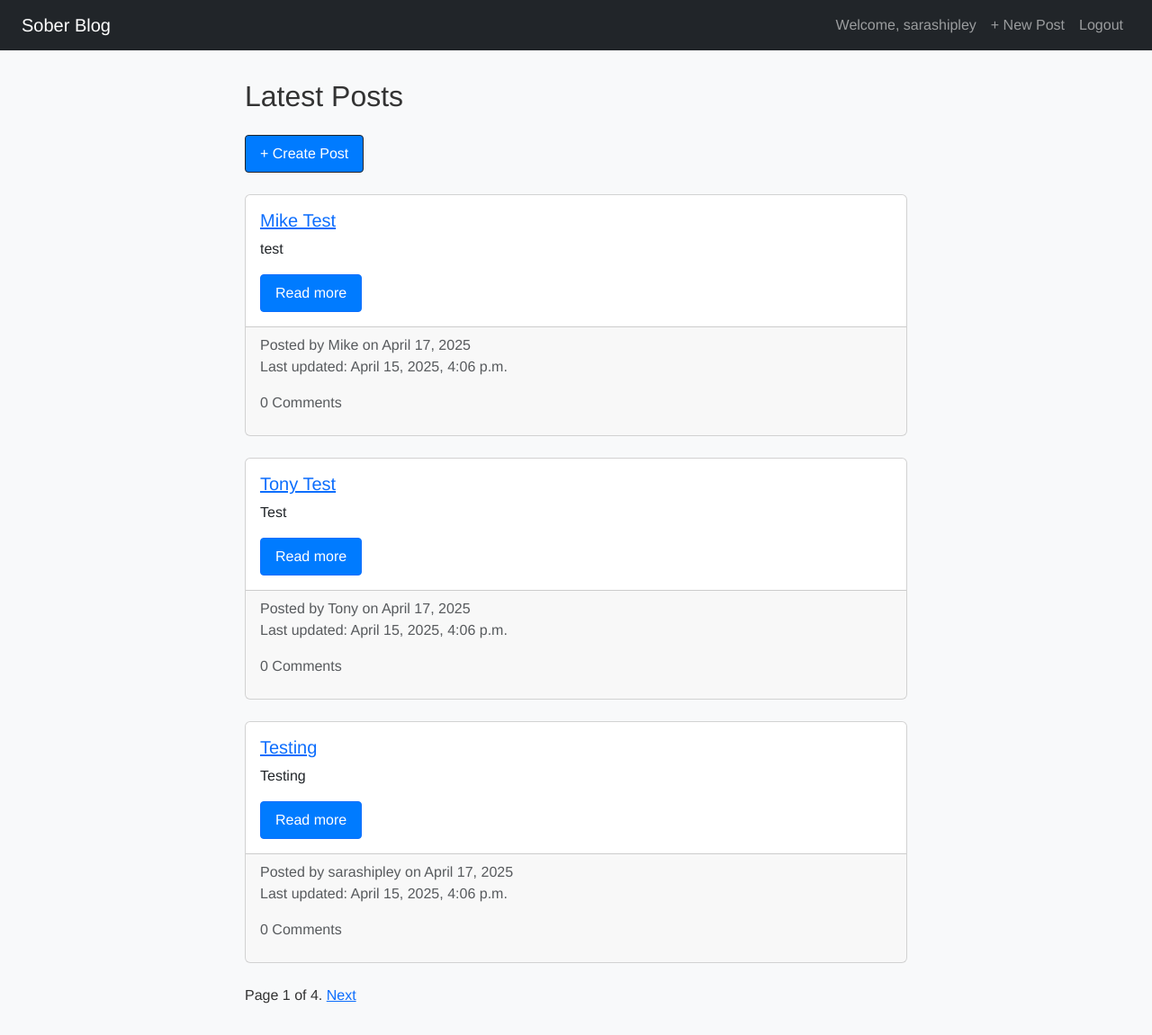
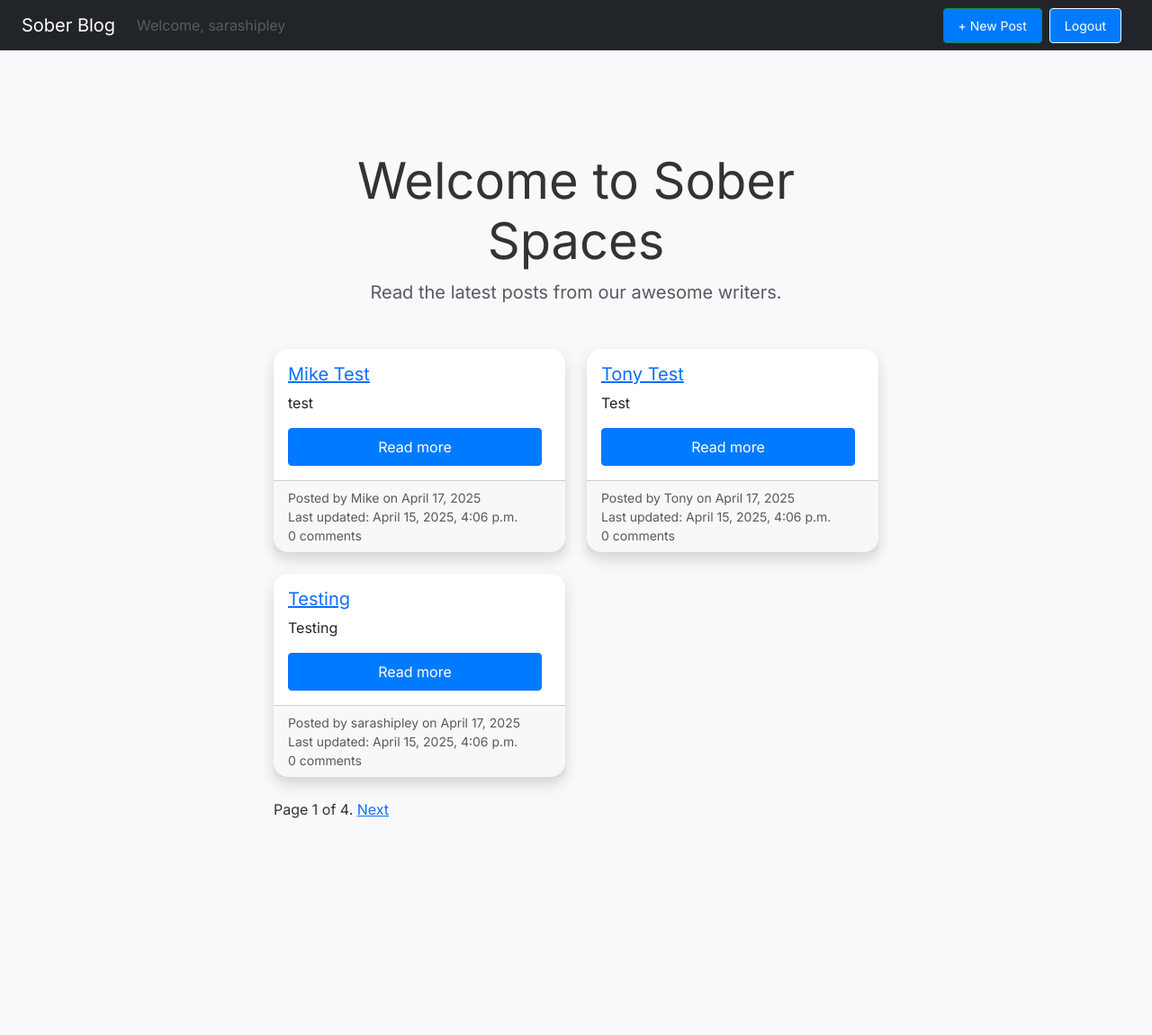
Before and after one commit to shipleyux/ms3, a Django app: page / in a window 1280 px wide. Shown: the whole page at 90% size. After the commit the page ends 910 px from the top, so only its background shows below. Run offline with Django 4.2, Linux system fonts and the light colour scheme; a user stored in the database is signed in; data comes from the database, SQL or seed files in the repository; data that the repository does not hold is empty.

Commit message:
add styling and being creating categories

```diff
--- a/blog/models.py
+++ b/blog/models.py
@@ -9,6 +9,16 @@ from django.contrib.auth.models import User
 from django.db.models.signals import post_save
 from django.dispatch import receiver
 
+# Categories model
+class Category(models.Model):
+    name = models.CharField(max_length=50, unique=True)
+
+    class Meta:
+        verbose_name_plural = "Categories"
+
+    def __str__(self):
+        return self.name
+
 # Blog Post model
 class Post(models.Model):
     title = models.CharField(max_length=200)
@@ -16,6 +26,7 @@ class Post(models.Model):
     created_at = models.DateTimeField(auto_now_add=True)
     updated = models.DateTimeField(auto_now=True)
     author = models.ForeignKey(User, on_delete=models.CASCADE, related_name='posts')
+    category = models.ForeignKey(Category, on_delete=models.SET_NULL, null=True, blank=True)
 
     def __str__(self):
         return self.title
--- a/blog/templates/blog/base.html
+++ b/blog/templates/blog/base.html
@@ -6,6 +6,9 @@
   <!-- Bootstrap 5.3 CDN -->
 <link href="https://cdn.jsdelivr.net/npm/bootstrap@5.3.3/dist/css/bootstrap.min.css" rel="stylesheet">
   <link rel="stylesheet" href="{% static 'css/style.css' %}">
+<link href="https://fonts.googleapis.com/css2?family=Inter:wght@400;600&display=swap" rel="stylesheet">
+
+
 </head>
 <body>
   <header>
@@ -16,28 +19,25 @@
         <span class="navbar-toggler-icon"></span>
       </button>
 
-      <div class="collapse navbar-collapse justify-content-end" id="navbarContent">
-        <ul class="navbar-nav">
+      <div class="collapse navbar-collapse" id="navbarContent">
+        <ul class="navbar-nav me-auto">
           {% if user.is_authenticated %}
             <li class="nav-item">
-              <a class="nav-link" href="#">Welcome, {{ user.username }}</a>
-            </li>
-            <li class="nav-item">
-              <a class="nav-link" href="{% url 'post_create' %}">+ New Post</a>
-            </li>
-            <li class="nav-item">
-              <a class="nav-link" href="{% url 'account_logout' %}">Logout</a>
-            </li>
-          {% else %}
-            <li class="nav-item">
-              <a class="nav-link" href="{% url 'account_login' %}">Login</a>
-            </li>
-            <li class="nav-item">
-              <a class="nav-link" href="{% url 'account_signup' %}">Register</a>
+              <span class="nav-link disabled">Welcome, {{ user.username }}</span>
             </li>
           {% endif %}
         </ul>
+        <div class="d-flex align-items-center">
+          {% if user.is_authenticated %}
+            <a href="{% url 'post_create' %}" class="btn btn-success btn-sm me-2">+ New Post</a>
+            <a href="{% url 'account_logout' %}" class="btn btn-outline-light btn-sm">Logout</a>
+          {% else %}
+            <a href="{% url 'account_login' %}" class="btn btn-outline-light btn-sm me-2">Login</a>
+            <a href="{% url 'account_signup' %}" class="btn btn-primary btn-sm">Register</a>
+          {% endif %}
+        </div>
       </div>
+
     </nav>
   </header>
 
--- a/blog/templates/blog/post_list.html
+++ b/blog/templates/blog/post_list.html
@@ -1,32 +1,37 @@
 {% extends "blog/base.html" %}
 
 {% block content %}
-  <h2 class="mb-4">Latest Posts</h2>
+<div class="container my-5">
+  <div class="text-center mb-5">
+    <h1 class="display-4">Welcome to Sober Spaces</h1>
+    <p class="lead text-muted">Read the latest posts from our awesome writers.</p>
 
-  {% if user.is_authenticated %}
-    <a href="{% url 'post_create' %}" class="btn btn-dark mb-4">+ Create Post</a>
-  {% endif %}
 
+  </div>
+
+  <div class="row">
     {% for post in posts %}
-    <div class="card mb-4">
-      <div class="card-body">
+      <div class="col-md-6 mb-4">
+        <div class="card h-100 shadow border-0 rounded-4">
+        <div class="card-body d-flex flex-column justify-content-between">
+
             <h5 class="card-title">
               <a href="{% url 'post_detail' post.pk %}">{{ post.title }}</a>
             </h5>
             <p class="card-text">{{ post.content|truncatewords:30 }}</p>
             <a href="{% url 'post_detail' post.pk %}" class="btn btn-outline-primary">Read more</a>
           </div>
-      <div class="card-footer text-muted">
-        Posted by {{ post.author.username }} on {{ post.created_at|date:"F j, Y" }}
-        <p>Last updated: {{ post.updated }}</p>
-        <p>{{ post.comments.count }} Comments</p>
-
-
-
+          <div class="card-footer text-muted small d-flex flex-column">
+            <div>Posted by {{ post.author.username }} on {{ post.created_at|date:"F j, Y" }}</div>
+            <div>Last updated: {{ post.updated|date:"F j, Y, g:i a" }}</div>
+            <div>{{ post.comments.count }} comment{{ post.comments.count|pluralize }}</div>
+          </div>
         </div>
       </div>
     {% empty %}
       <p>No posts yet.</p>
     {% endfor %}
+
     {% include "pagination.html" with page=posts %}
+  </div>
   {% endblock %}
--- a/static/css/style.css
+++ b/static/css/style.css
@@ -1,5 +1,5 @@
 body {
-    font-family: 'Helvetica', sans-serif;
+    font-family: 'Inter', sans-serif;
     margin: 0;
     padding: 0;
     background-color: #f8f9fa;
```
Also changed, not shown: blog/migrations/0009_category_post_category.py (added). Lines whose indentation alone changed are shown as unchanged.
